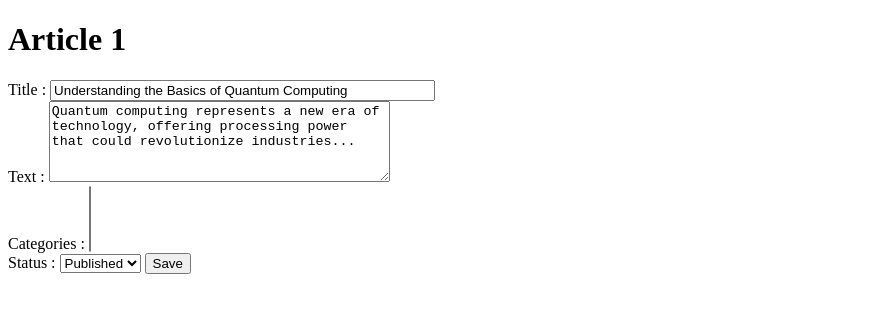
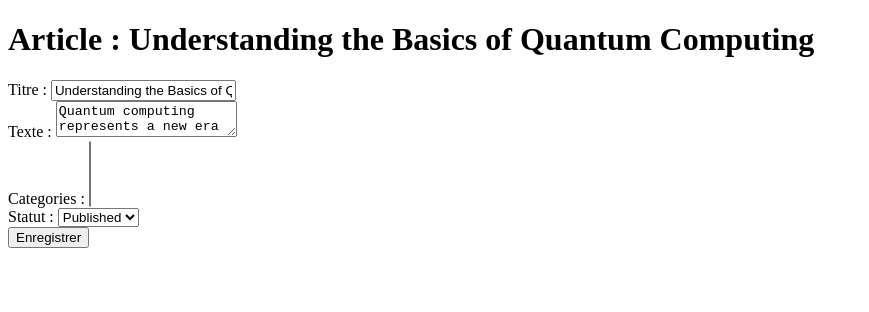
Before and after one commit to QuentinBoulay/moteur-blog, a SvelteKit app: page /article/1/edit in a window 1280 px wide. Shown: the top 312 px of the page, without its empty margins (0-869 px from the left). Built offline with nearby package versions, Linux system fonts and the light colour scheme.

Commit message:
Factorisation article edit

```diff
--- a/src/routes/article/[id]/edit/+page.svelte
+++ b/src/routes/article/[id]/edit/+page.svelte
@@ -2,6 +2,7 @@
     import { page } from '$app/stores';
     import { articles, getCategories } from '../../../../lib/stores';
     import { goto } from '$app/navigation';
+    import { onDestroy } from 'svelte';
 
     let article = {
         title: '',
@@ -12,48 +13,59 @@
 
     let categories = getCategories();
 
+    function findArticle() {
+        return $articles.find(a => a.id == $page.params.id);
+    }
+
     function updateArticle() {
-        let rawArticle = $articles.find(a => a.id == $page.params.id);
-        article = {
-            ...rawArticle,
-            categories: rawArticle.categories.map(category => category.name)
-        };
-        articles.update(article);
+        const index = $articles.findIndex(a => a.id === article.id);
+        if (index !== -1) {
+            articles.update(articles => {
+                articles[index] = article;
+                return articles;
+            });
+        }
         goto(`/`);
     }
+
+    function initialize() {
+        article = findArticle();
+    }
+
+    initialize();
+
+    onDestroy(() => {
+        article = null;
+    });
 </script>
 
-<h1>Article {$page.params.id}</h1>
-
-{#if $articles}
-    {#each $articles as article}
-        {#if article.id == $page.params.id}
-        <label>Title :
-            <input type="text" size={article.title.length} bind:value={article.title} />
+{#if article}
+    <h1>Article : {article.title}</h1>
+    <label>Titre :
+        <input type="text" bind:value={article.title} />
     </label>
     <br>
-        <label>Text :
-            <textarea rows="5" cols="40" bind:value={article.text} />
+    <label>Texte :
+        <textarea bind:value={article.text} />
     </label>
     <br>
     <label>Categories :
         <select multiple bind:value={article.categories}>
             {#each categories as category}
-                    <option value={category} selected={article.categories.includes(category.name)} >
+                <option value={category.name} selected={article.categories.includes(category.name)}>
                     {category.name}
                 </option>
             {/each}
         </select>
     </label>
     <br>
-        <label>Status :
+    <label>Statut :
         <select bind:value={article.status}>
             <option value="published">Published</option>
             <option value="draft">Draft</option>
             <option value="archived">Archived</option>
         </select>
     </label>
-        <button on:click={updateArticle}>Save</button>
+    <br>
+    <button on:click={updateArticle}>Enregistrer</button>
 {/if}
-    {/each}
-{/if}
```
Lines whose indentation alone changed are shown as unchanged.
